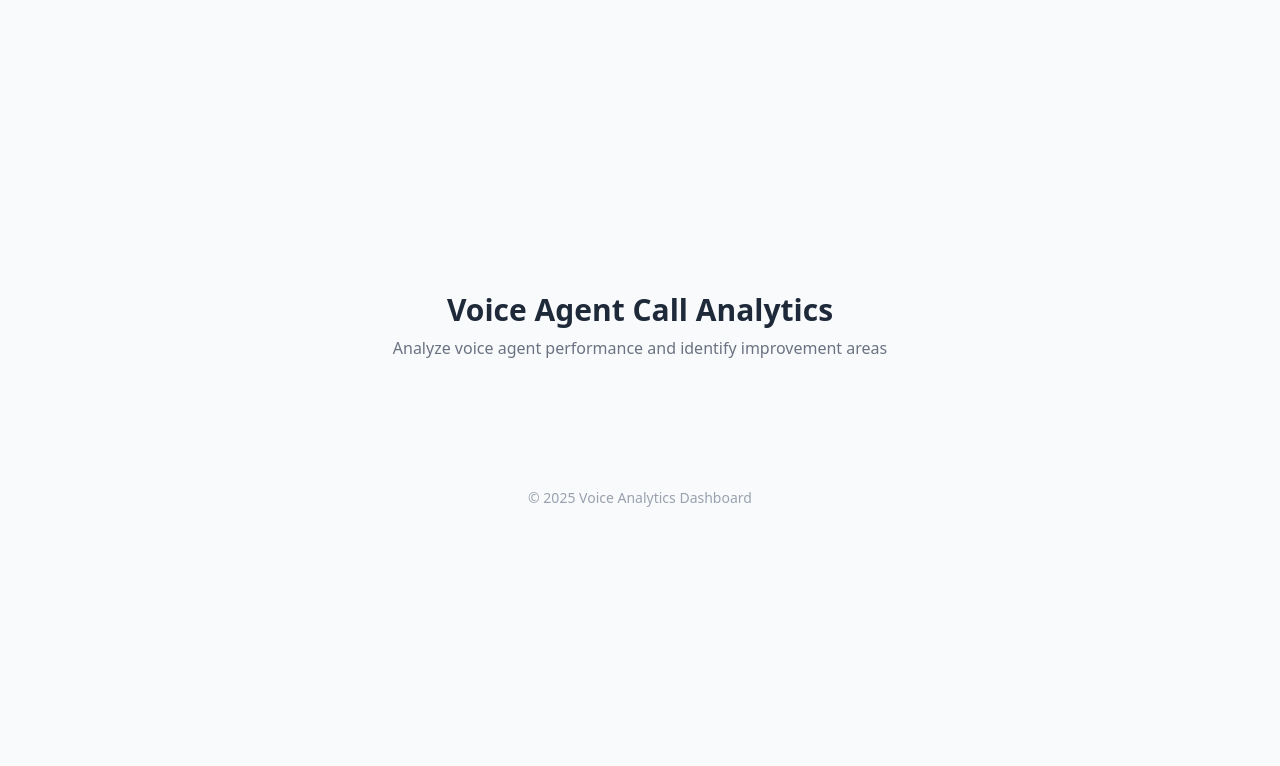
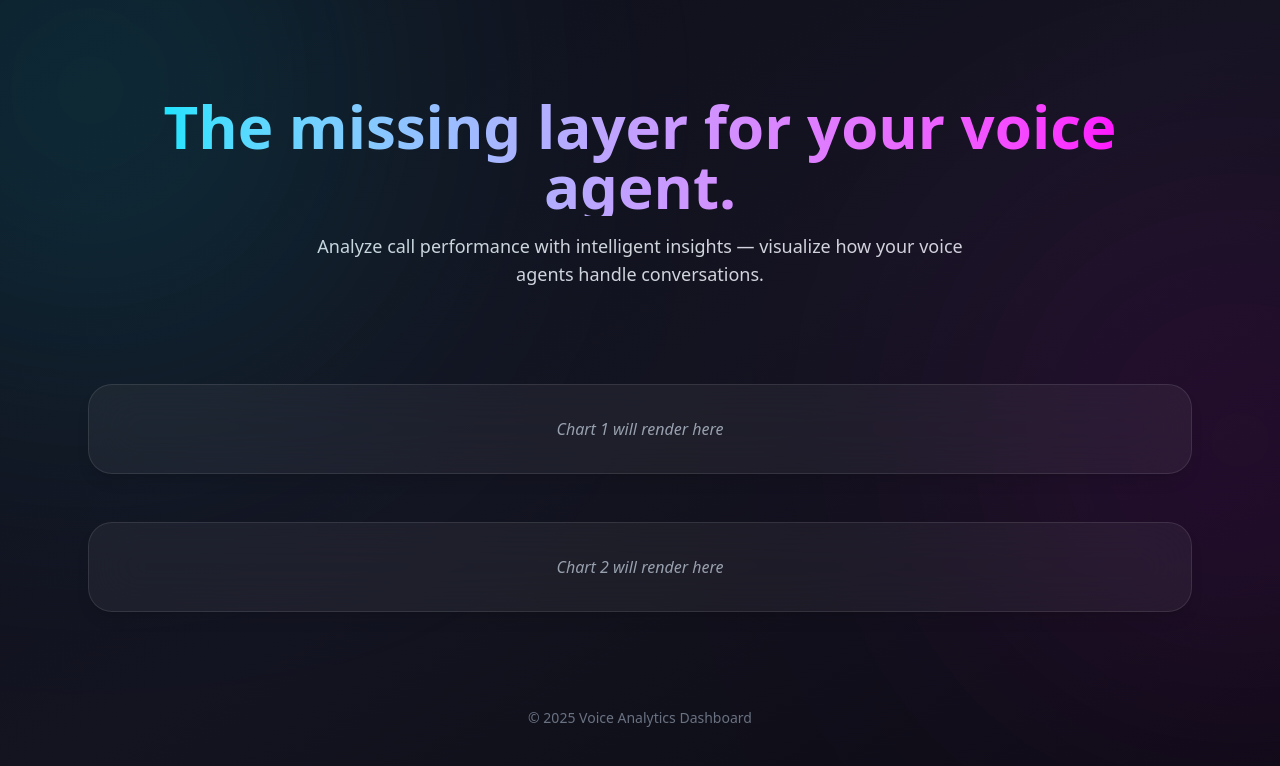
Before and after one commit to avishekpadhi/voice-analytics-dashboard, a React (Vite) app: page / in a window 1280 px wide. Shown: the top 766 px of the page. Built offline with nearby package versions, Linux system fonts and the light colour scheme.

Commit message:
feat: installed framer motion

```diff
--- a/package.json
+++ b/package.json
@@ -13,7 +13,10 @@
     "@radix-ui/react-dialog": "^1.1.15",
     "@supabase/supabase-js": "^2.78.0",
     "@tailwindcss/vite": "^4.1.16",
+    "chart.js": "^4.5.1",
+    "framer-motion": "^12.23.24",
     "react": "^19.1.1",
+    "react-chartjs-2": "^5.3.1",
     "react-dom": "^19.1.1",
     "recharts": "^3.3.0",
     "tailwindcss": "^4.1.16"
--- a/src/App.tsx
+++ b/src/App.tsx
@@ -1,22 +1,61 @@
+import { motion } from "framer-motion";
+// import CallDurationChart from "./components/CallDurationChart";
+// import SadPathChart from "./components/SadPathChart";
+
 export default function App() {
   return (
-    <main className="min-h-screen bg-gray-50 flex flex-col items-center justify-center p-8">
-      <div className="w-full max-w-6xl flex flex-col gap-12">
-        {/* Page Heading */}
-        <header className="text-center mb-8">
-          <h1 className="text-3xl font-bold text-gray-800 mb-2">
-            Voice Agent Call Analytics
-          </h1>
-          <p className="text-gray-500">
-            Analyze voice agent performance and identify improvement areas
-          </p>
-        </header>
+    <main className="relative min-h-screen bg-gradient-to-br from-[#0f0f1a] via-[#141421] to-[#0b0b12] text-white overflow-hidden flex flex-col items-center">
+      {/* Gradient blobs for background glow */}
+      <div className="absolute -top-40 -left-40 w-[500px] h-[500px] bg-[#00e5ff33] blur-[160px] rounded-full"></div>
+      <div className="absolute top-60 -right-40 w-[400px] h-[400px] bg-[#ff00ff33] blur-[160px] rounded-full"></div>
 
-        {/* Footer */}
-        <footer className="text-center text-sm text-gray-400 mt-12">
-          © {new Date().getFullYear()} Voice Analytics Dashboard
-        </footer>
-      </div>
+      {/* Header */}
+      <motion.section
+        className="w-full max-w-5xl text-center py-24 px-6"
+        initial={{ opacity: 0, y: -30 }}
+        animate={{ opacity: 1, y: 0 }}
+        transition={{ duration: 1 }}
+      >
+        <h1 className="text-6xl font-semibold mb-4 bg-gradient-to-r from-[#00e5ff] to-[#ff00ff] text-transparent bg-clip-text">
+          The missing layer for your voice agent.
+        </h1>
+        <p className="text-lg text-gray-300 max-w-2xl mx-auto">
+          Analyze call performance with intelligent insights — visualize how
+          your voice agents handle conversations.
+        </p>
+      </motion.section>
+
+      {/* Charts Section */}
+      <section className="relative w-full max-w-6xl z-10 grid gap-12 px-6">
+        <motion.div
+          className="backdrop-blur-xl bg-white/5 border border-white/10 rounded-3xl p-8 shadow-lg"
+          initial={{ opacity: 0, y: 30 }}
+          animate={{ opacity: 1, y: 0 }}
+          transition={{ delay: 0.3, duration: 0.8 }}
+        >
+          {/* <CallDurationChart /> */}
+          <div className="text-center text-gray-400 italic">
+            Chart 1 will render here
+          </div>
+        </motion.div>
+
+        <motion.div
+          className="backdrop-blur-xl bg-white/5 border border-white/10 rounded-3xl p-8 shadow-lg"
+          initial={{ opacity: 0, y: 30 }}
+          animate={{ opacity: 1, y: 0 }}
+          transition={{ delay: 0.5, duration: 0.8 }}
+        >
+          {/* <SadPathChart /> */}
+          <div className="text-center text-gray-400 italic">
+            Chart 2 will render here
+          </div>
+        </motion.div>
+      </section>
+
+      {/* Footer */}
+      <footer className="mt-24 text-gray-500 text-sm mb-6">
+        © {new Date().getFullYear()} Voice Analytics Dashboard
+      </footer>
     </main>
   );
 }
--- /dev/null
+++ b/tailwind.config.ts
@@ -0,0 +1,14 @@
+// tailwind.config.cjs
+module.exports = {
+  content: ["./index.html", "./src/**/*.{js,ts,jsx,tsx}"],
+  theme: {
+    extend: {
+      colors: {
+        accent: "#00e5ff", // example highlight
+        bgPrimary: "#0d0d0d",
+        bgCard: "#1a1a1a",
+      },
+    },
+  },
+  plugins: [],
+};
```
Also changed, not shown: 1 other file (tests, documents, lock files or other folders).
